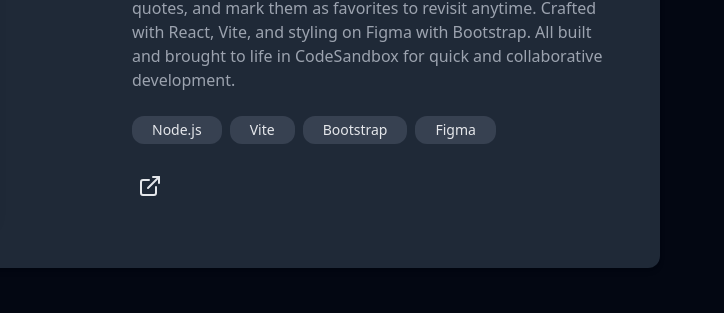
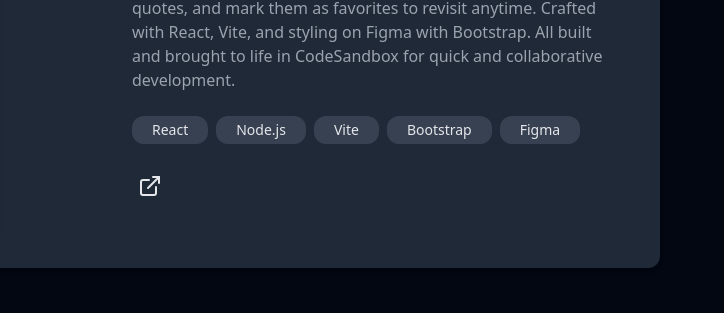
Before and after one commit to Asayaobi/portfolio, a plain HTML site: page index.html in a window 1280 px wide. Shown: the part 4357-4670 px from the top of the page, 556-1280 px from the left. Drawn offline with nearby package versions, Linux system fonts and the light colour scheme.

Commit message:
update project 3

```diff
--- a/index.html
+++ b/index.html
@@ -458,6 +458,9 @@
             </p>
             <div class="flex flex-wrap gap-2">
               <div class="flex items-center justify-center rounded-xl bg-gray-700 px-5 py-1">
+                <p class="text-gray-200 text-sm font-medium">React</p>
+              </div>
+              <div class="flex items-center justify-center rounded-xl bg-gray-700 px-5 py-1">
                 <p class="text-gray-200 text-sm font-medium">Node.js</p>
               </div>
               <div class="flex items-center justify-center rounded-xl bg-gray-700 px-5 py-1">
```
